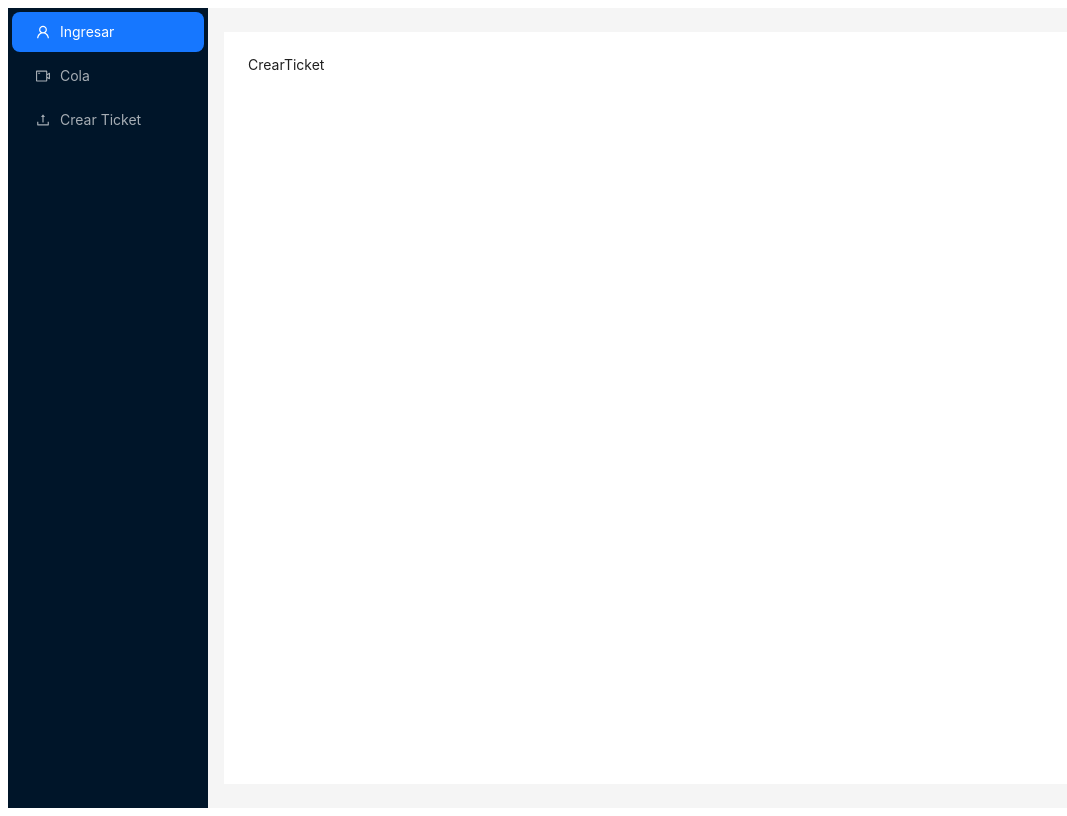
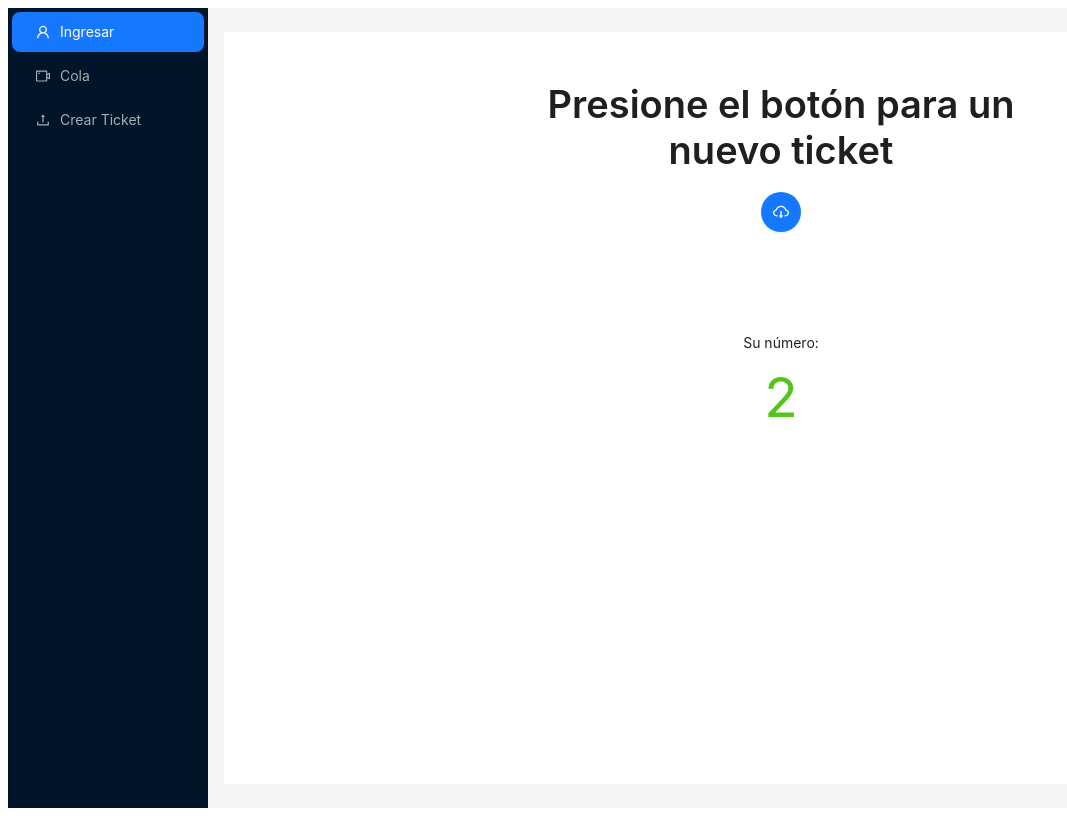
Before and after one commit to JosephMSS/TicketApp-App-de-colas, a React (Vite) app in the folder client/: page /crear-ticket in a window 1280 px wide. Shown: the whole page, without its empty margins (0-1067 px from the left). Built offline with nearby package versions, Linux system fonts and the light colour scheme.

Commit message:
add CreateTicket

```diff
--- a/client/src/pages/CrearTicket.page.jsx
+++ b/client/src/pages/CrearTicket.page.jsx
@@ -1,6 +1,34 @@
-
+import { CloudDownloadOutlined } from "@ant-design/icons";
+import { Button, Col, Row, Typography } from "antd";
+const { Text, Title } = Typography;
 export const CrearTicket = () => {
+  const NEW_TICKET_NUMBER = 2;
+  const handleCreateNewTicket = () => {
+    console.log("handleCreateNewTicket");
+  };
   return (
-    <div>CrearTicket</div>
-  )
-}
+    <>
+      <Row>
+        <Col span={14} offset={6} align="center">
+          <Title>Presione el botón para un nuevo ticket</Title>
+          <Button
+            type="primary"
+            shape="round"
+            icon={<CloudDownloadOutlined />}
+            size="large"
+            onClick={handleCreateNewTicket}
+          ></Button>
+        </Col>
+      </Row>
+      <Row style={{ marginTop: 100 }}>
+        <Col span={14} offset={6} align="center">
+          <Text level={2}>Su número:</Text>
+          <br />
+          <Text type="success" style={{ fontSize: 55 }}>
+            {NEW_TICKET_NUMBER}
+          </Text>
+        </Col>
+      </Row>
+    </>
+  );
+};
```
